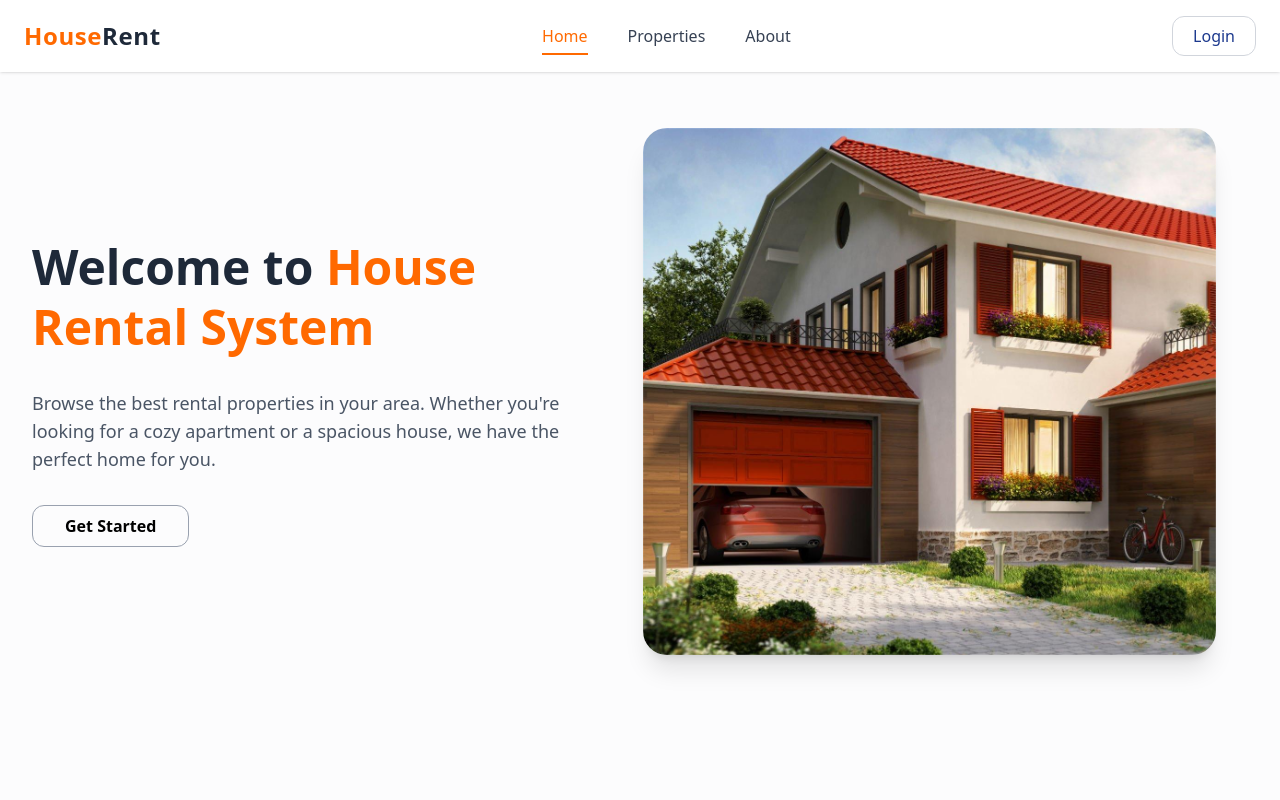
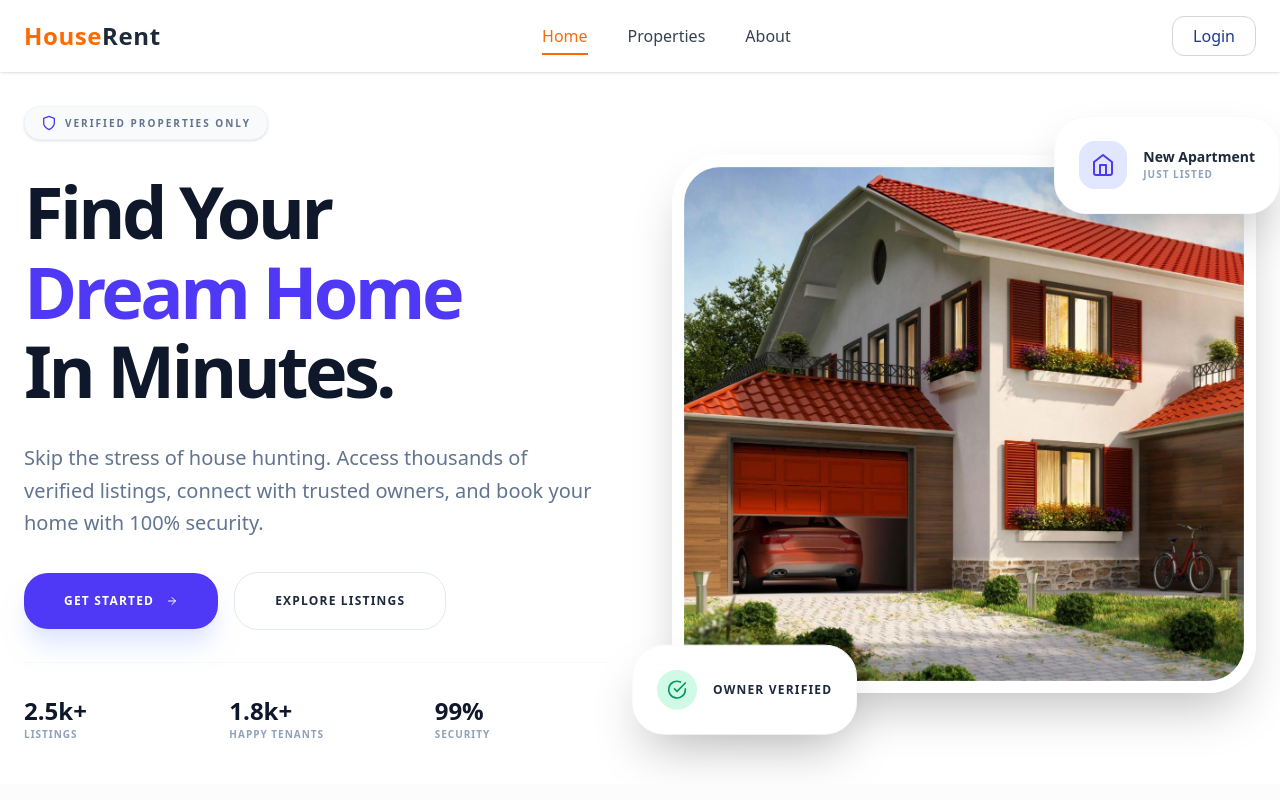
Before and after one commit to bhuwansk012/House-Rental-System, a React (Vite) app: page / in a window 1280 px wide. Shown: the top 800 px of the page. Built offline with nearby package versions, Linux system fonts and the light colour scheme; no server answers.

Commit message:
Last commit by me

```diff
--- a/src/components/Hero/Hero.jsx
+++ b/src/components/Hero/Hero.jsx
@@ -1,43 +1,125 @@
 import React from "react";
+import { Link } from "react-router-dom";
+import { motion } from "framer-motion";
+import { FiArrowRight, FiCheckCircle, FiHome, FiShield } from "react-icons/fi";
 import hero from "../../assets/images/hiro1.jpg";
-import { Link } from "react-router-dom";
 
 const Hero = () => {
   return (
-    <section className="h-full py-16">
-      <div className="max-w-7xl mx-auto px-8 flex flex-col-reverse md:flex-row items-center gap-12">
+    <section className="relative min-h-[90vh] flex items-center bg-white overflow-hidden pt-10 md:pt-0">
+      {/* Decorative Background Blur */}
+      <div className="absolute top-0 right-0 -translate-y-1/2 translate-x-1/4 w-[500px] h-[500px] bg-indigo-50 rounded-full blur-[120px] -z-10" />
 
-        {/* Text Content */}
-        <div className="md:w-1/2 text-center md:text-left flex flex-col gap-8">
-          <h1 className="text-3xl md:text-5xl font-bold text-gray-800 leading-tight">
-            Welcome to{" "}
-            <span className="text-orange-500">House Rental System</span>
+      <div className="max-w-7xl mx-auto px-6 grid grid-cols-1 lg:grid-cols-2 gap-16 items-center">
+
+        {/* --- LEFT CONTENT --- */}
+        <motion.div
+          initial={{ opacity: 0, x: -30 }}
+          animate={{ opacity: 1, x: 0 }}
+          transition={{ duration: 0.8 }}
+          className="text-center lg:text-left space-y-8"
+        >
+          {/* Trust Badge */}
+          <div className="inline-flex items-center gap-2 bg-slate-50 border border-slate-100 px-4 py-2 rounded-2xl shadow-sm">
+            <FiShield className="text-indigo-600" />
+            <span className="text-[10px] font-black uppercase tracking-[0.2em] text-slate-500">
+              Verified Properties Only
+            </span>
+          </div>
+
+          <h1 className="text-5xl md:text-7xl font-black text-slate-900 tracking-tighter leading-[1.1]">
+            Find Your <br />
+            <span className="text-indigo-600">Dream Home</span> <br />
+            In Minutes.
           </h1>
 
-          <p className="text-gray-600 text-lg">
-            Browse the best rental properties in your area. Whether you're
-            looking for a cozy apartment or a spacious house, we have the
-            perfect home for you.
+          <p className="text-slate-500 text-lg md:text-xl font-medium max-w-xl mx-auto lg:mx-0 leading-relaxed">
+            Skip the stress of house hunting. Access thousands of verified
+            listings, connect with trusted owners, and book your home with 100% security.
           </p>
 
-          <div className="flex justify-center md:justify-start">
+          <div className="flex flex-col sm:flex-row items-center justify-center lg:justify-start gap-4">
             <Link
               to="/register"
-              className="inline-block border-gray-400 border  hover:text-white px-8 py-2 rounded-xl font-semibold hover:bg-purple-600 transition"
+              className="w-full sm:w-auto flex items-center justify-center gap-3 bg-indigo-600 text-white px-10 py-5 rounded-[1.5rem] font-black uppercase tracking-widest text-xs hover:bg-slate-900 transition-all shadow-xl shadow-indigo-100 active:scale-95 group"
             >
-              Get Started
+              Get Started <FiArrowRight className="group-hover:translate-x-1 transition-transform" />
+            </Link>
+
+            <Link
+              to="/properties"
+              className="w-full sm:w-auto flex items-center justify-center gap-3 bg-white border border-slate-200 text-slate-800 px-10 py-5 rounded-[1.5rem] font-black uppercase tracking-widest text-xs hover:bg-slate-50 transition-all active:scale-95"
+            >
+              Explore Listings
             </Link>
           </div>
-        </div>
 
-        {/* Image */}
-        <div className="md:w-[60%] flex justify-center">
-          <img
-            src={hero}
-            alt="House Rental"
-            className="w-full max-w-[90%] rounded-3xl shadow-xl"
-          />
-        </div>
+          {/* Mini Stats Grid */}
+          <div className="grid grid-cols-3 gap-8 pt-8 border-t border-slate-50">
+            <div>
+              <p className="text-2xl font-black text-slate-900">2.5k+</p>
+              <p className="text-[10px] font-bold uppercase text-slate-400 tracking-widest">Listings</p>
+            </div>
+            <div>
+              <p className="text-2xl font-black text-slate-900">1.8k+</p>
+              <p className="text-[10px] font-bold uppercase text-slate-400 tracking-widest">Happy Tenants</p>
+            </div>
+            <div>
+              <p className="text-2xl font-black text-slate-900">99%</p>
+              <p className="text-[10px] font-bold uppercase text-slate-400 tracking-widest">Security</p>
+            </div>
+          </div>
+        </motion.div>
+
+        {/* --- RIGHT IMAGE SECTION --- */}
+        <motion.div
+          initial={{ opacity: 0, scale: 0.9 }}
+          animate={{ opacity: 1, scale: 1 }}
+          transition={{ duration: 1, delay: 0.2 }}
+          className="relative group"
+        >
+          {/* Main Image with decorative frame */}
+          <div className="relative z-10 rounded-[3rem] overflow-hidden border-[12px] border-white shadow-2xl">
+            <img
+              src={hero}
+              alt="Luxury Living Space"
+              className="w-full h-auto object-cover group-hover:scale-105 transition-transform duration-[2s]"
+            />
+          </div>
+
+          {/* Floating UI Elements */}
+          <motion.div
+            animate={{ y: [0, -15, 0] }}
+            transition={{ duration: 4, repeat: Infinity, ease: "easeInOut" }}
+            className="absolute -top-6 -right-6 z-20 bg-white p-6 rounded-[2rem] shadow-2xl border border-slate-50 hidden md:block"
+          >
+            <div className="flex items-center gap-4">
+              <div className="w-12 h-12 bg-indigo-100 rounded-2xl flex items-center justify-center text-indigo-600">
+                <FiHome size={24} />
+              </div>
+              <div>
+                <p className="text-sm font-black text-slate-800">New Apartment</p>
+                <p className="text-[10px] font-bold text-slate-400 uppercase tracking-widest">Just Listed</p>
+              </div>
+            </div>
+          </motion.div>
+
+          <motion.div
+            animate={{ y: [0, 15, 0] }}
+            transition={{ duration: 5, repeat: Infinity, ease: "easeInOut", delay: 0.5 }}
+            className="absolute -bottom-10 -left-10 z-20 bg-white p-6 rounded-[2rem] shadow-2xl border border-slate-50 hidden md:block"
+          >
+            <div className="flex items-center gap-4">
+              <div className="w-10 h-10 bg-emerald-100 rounded-full flex items-center justify-center text-emerald-600">
+                <FiCheckCircle size={20} />
+              </div>
+              <p className="text-xs font-black text-slate-800 uppercase tracking-widest">Owner Verified</p>
+            </div>
+          </motion.div>
+
+          {/* Background Shape */}
+          <div className="absolute inset-0 translate-x-4 translate-y-4 bg-indigo-600 rounded-[3rem] -z-10 opacity-10" />
+        </motion.div>
 
       </div>
     </section>
--- a/src/components/sidebar/AdminSidebar.jsx
+++ b/src/components/sidebar/AdminSidebar.jsx
@@ -1,79 +1,102 @@
-import React from 'react'
-import { NavLink, useNavigate } from 'react-router-dom'
+import React from 'react';
+import { NavLink, useNavigate } from 'react-router-dom';
+import { motion } from 'framer-motion';
 import { MdOutlineSpaceDashboard } from "react-icons/md";
-import { FaAddressBook, FaUsers,FaUser } from "react-icons/fa";
+import { FaAddressBook, FaUsers, FaUser } from "react-icons/fa";
 import { BsHousesFill } from "react-icons/bs";
 import { GrUserAdmin } from "react-icons/gr";
-import { IoLogOut } from "react-icons/io5";
-import {logout } from '../../service/authService'
+import { IoLogOut, IoShieldCheckmark } from "react-icons/io5";
+import { logout } from '../../service/authService';
 import { toast } from 'react-toastify';
 
 const AdminSidebar = () => {
     const navigate = useNavigate();
 
     const handleLogout = () => {
-        logout()
+        logout();
         toast.success("Logged out successfully!");
         navigate("/");
     };
 
+    // Refined Link Styling
     const linkclass = ({ isActive }) =>
-        `block px-4 py-3 transition-all duration-300 ${
+        `group relative flex items-center gap-3 px-6 py-3.5 transition-all duration-300 font-bold text-sm tracking-tight ${
             isActive
-                ? 'bg-white text-blue-900 font-semibold rounded-l-lg'
-                : 'text-white hover:bg-gray-200 hover:text-blue-900 font-semibold hover:rounded-l-lg'
+                ? 'text-white bg-indigo-600/10 border-r-4 border-indigo-500 rounded-l-xl'
+                : 'text-slate-400 hover:text-white hover:bg-slate-800/50 rounded-l-xl'
         }`;
 
     return (
-        <aside className="w-50 bg-purple-950 shadow h-screen pl-4 text-white">
-            <div className='m-1 p-1'>
-                <h2 className="text-xl font-bold mb-6 text-white">
-                    House Rental System
-                </h2>
+        <aside className="w-64 bg-slate-950 border-r border-slate-900 h-screen flex flex-col pt-8 transition-all">
+
+            {/* --- ADMIN BRANDING --- */}
+            <div className="px-8 mb-10">
+                <div className="flex items-center gap-3 mb-2">
+                    <div className="p-2 bg-indigo-600 rounded-lg shadow-lg shadow-indigo-500/20">
+                        <IoShieldCheckmark className="text-white text-xl" />
+                    </div>
+                    <h2 className="text-lg font-black text-white tracking-tighter">
+                        Admin<span className="text-indigo-500">Core</span>
+                    </h2>
+                </div>
+                <p className="text-[10px] text-slate-500 font-black uppercase tracking-[0.3em] pl-1">
+                    Management Suite
+                </p>
             </div>
 
-            <nav className='space-y-2'>
+            {/* --- NAVIGATION --- */}
+            <nav className="flex-grow pl-4 space-y-1">
+                <p className="px-6 pb-2 text-[9px] font-black text-slate-600 uppercase tracking-widest">General</p>
+
                 <NavLink to="/admin/dashboard" className={linkclass}>
-                    <MdOutlineSpaceDashboard className="inline mr-2" />
+                    <MdOutlineSpaceDashboard size={20} className="shrink-0" />
                     Dashboard
                 </NavLink>
 
-
                 <NavLink to="/admin/properties" className={linkclass}>
-                    <BsHousesFill className="inline mr-2" />
+                    <BsHousesFill size={20} className="shrink-0" />
                     Properties
                 </NavLink>
 
                 <NavLink to="/admin/bookings" className={linkclass}>
-                    <FaAddressBook className="inline mr-2" />
+                    <FaAddressBook size={20} className="shrink-0" />
                     Bookings
                 </NavLink>
 
+                <div className="pt-6 pb-2">
+                    <p className="px-6 text-[9px] font-black text-slate-600 uppercase tracking-widest">Access Control</p>
+                </div>
+
                 <NavLink to="/admin/owners" className={linkclass}>
-                    <GrUserAdmin className="inline mr-2" />
+                    <GrUserAdmin size={20} className="shrink-0" />
                     Owners
                 </NavLink>
 
                 <NavLink to="/admin/users" className={linkclass}>
-                    <FaUsers className="inline mr-2" />
+                    <FaUsers size={20} className="shrink-0" />
                     Users
                 </NavLink>
+
                 <NavLink to="/admin/profile" className={linkclass}>
-                    <FaUser className="inline mr-2" />
-                   Profile
+                    <FaUser size={20} className="shrink-0" />
+                    Admin Profile
                 </NavLink>
+            </nav>
 
-                {/*Properly Closed Button */}
-                <button
-                    className="block w-full text-left px-4 py-3 text-white hover:bg-red-500 hover:text-white font-semibold transition-all duration-300 rounded-l-lg"
+            {/* --- BOTTOM SECTION --- */}
+            <div className="p-6 border-t border-slate-900">
+                <motion.button
+                    whileHover={{ scale: 1.02 }}
+                    whileTap={{ scale: 0.98 }}
+                    className="flex items-center gap-3 w-full px-4 py-3 text-rose-400 bg-rose-400/5 hover:bg-rose-500 hover:text-white font-black uppercase tracking-widest text-[10px] rounded-xl transition-all duration-300 shadow-sm"
                     onClick={handleLogout}
                 >
-                    <IoLogOut className="inline mr-2" />
-                    Logout
-                </button>
-            </nav>
+                    <IoLogOut size={18} />
+                    Terminal Logout
+                </motion.button>
+            </div>
         </aside>
-    )
+    );
 }
 
-export default AdminSidebar
+export default AdminSidebar;
```
Also changed, not shown: src/components/sidebar/OwnerSidebar.jsx (+96 -36 lines).
